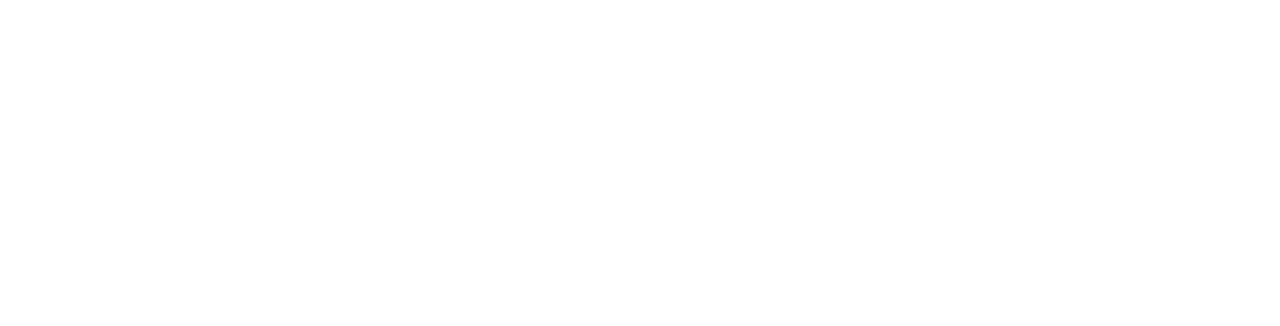
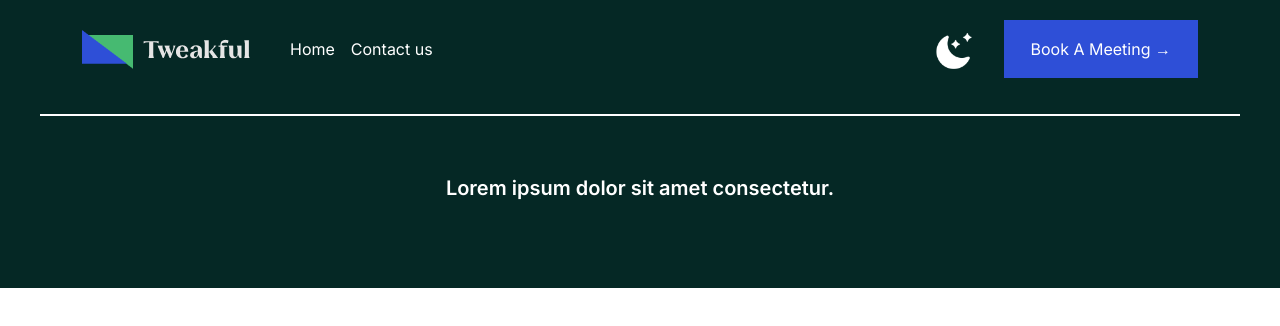
Before and after one commit to ArsenyS01/tweakful, a plain HTML site: page index.html in a window 1280 px wide. Drawn offline with nearby package versions, Linux system fonts and the light colour scheme; the site is published under a folder, as on GitHub Pages, so addresses that start at the root find nothing.

Commit message:
Update index.html

```diff
--- a/index.html
+++ b/index.html
@@ -1 +1 @@
-<!doctype html><html lang="en"><head><meta charset="utf-8"/><link rel="icon" href="/favicon.ico"/><link href="https://cdn.jsdelivr.net/npm/bootstrap@5.0.2/dist/css/bootstrap.min.css" rel="stylesheet" integrity="sha384-EVSTQN3/azprG1Anm3QDgpJLIm9Nao0Yz1ztcQTwFspd3yD65VohhpuuCOmLASjC" crossorigin="anonymous"><meta name="viewport" content="width=device-width,initial-scale=1"/><meta name="theme-color" content="#000000"/><meta name="description" content="Web site created using create-react-app"/><link rel="apple-touch-icon" href="/logo192.png"/><link rel="manifest" href="/manifest.json"/><title>Tweakful</title><script defer="defer" src="/static/js/main.86f31794.js"></script><link href="/static/css/main.3d90a89f.css" rel="stylesheet"></head><body><noscript>You need to enable JavaScript to run this app.</noscript><div id="root"></div></body></html>
+<!doctype html><html lang="en"><head><meta charset="utf-8"/><link rel="icon" href="./favicon.ico"/><link href="https://cdn.jsdelivr.net/npm/bootstrap@5.0.2/dist/css/bootstrap.min.css" rel="stylesheet" integrity="sha384-EVSTQN3/azprG1Anm3QDgpJLIm9Nao0Yz1ztcQTwFspd3yD65VohhpuuCOmLASjC" crossorigin="anonymous"><meta name="viewport" content="width=device-width,initial-scale=1"/><meta name="theme-color" content="#000000"/><meta name="description" content="Web site created using create-react-app"/><link rel="apple-touch-icon" href="./logo192.png"/><link rel="manifest" href="./manifest.json"/><title>Tweakful</title><script defer="defer" src="./static/js/main.86f31794.js"></script><link href="./static/css/main.3d90a89f.css" rel="stylesheet"></head><body><noscript>You need to enable JavaScript to run this app.</noscript><div id="root"></div></body></html>
```
